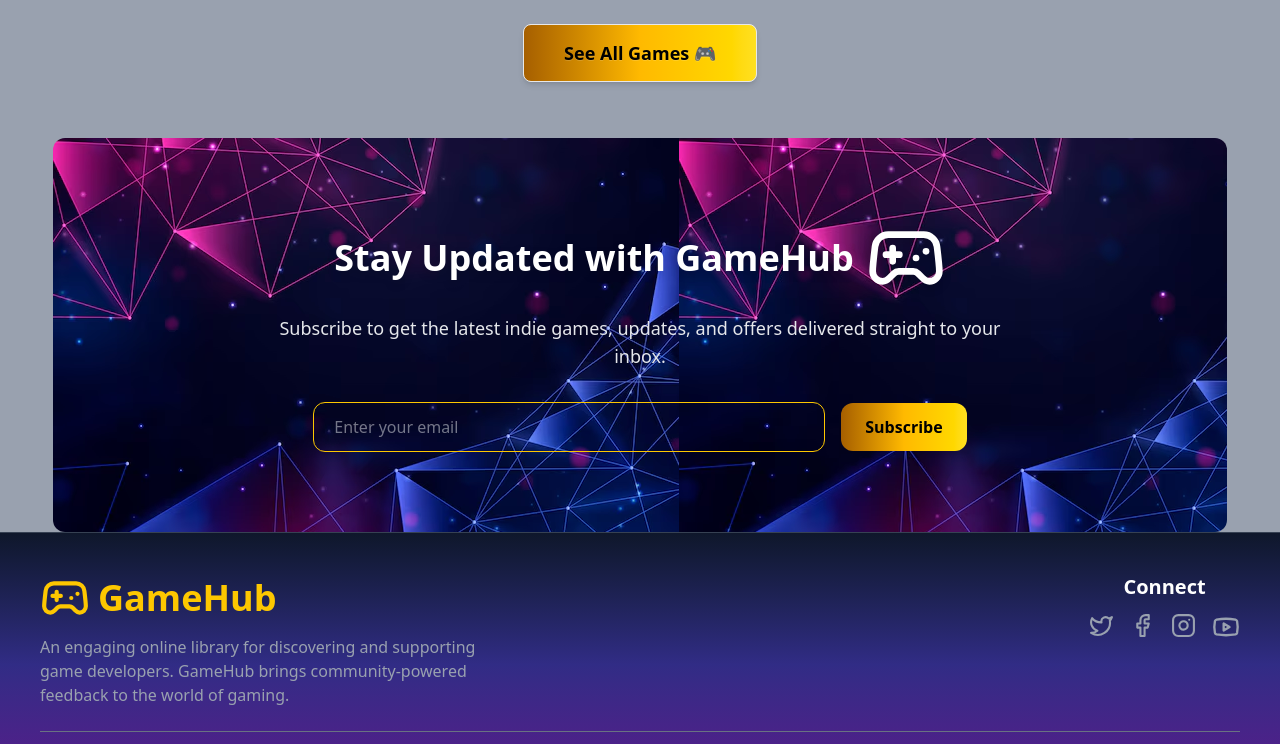
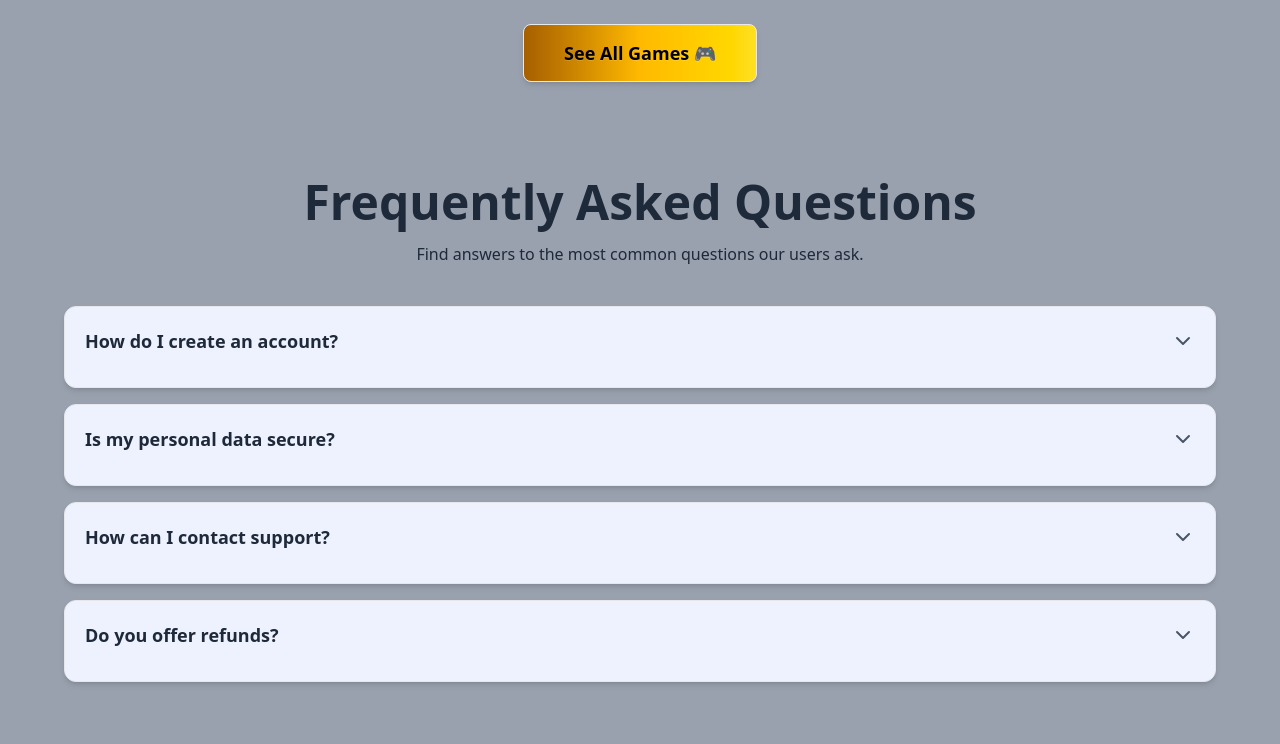
Before and after one commit to Hlamong55/GameHub-A-Game-Library, a React (Vite) app: page / in a window 1280 px wide. Shown: the part 1460-2204 px from the top of the page. Built offline with nearby package versions, Linux system fonts and the light colour scheme; no server answers.

Commit message:
FAQ section added

```diff
--- /dev/null
+++ b/src/pages/FAQ.jsx
@@ -0,0 +1,78 @@
+import { useState } from "react";
+import { ChevronDown } from "lucide-react";
+
+const faqs = [
+  {
+    q: "How do I create an account?",
+    a: "Simply click on the Sign Up button in the navigation bar and fill out the required information to get started.",
+  },
+  {
+    q: "Is my personal data secure?",
+    a: "Yes! We use industry-standard encryption and security measures to protect your personal information.",
+  },
+  {
+    q: "How can I contact support?",
+    a: "You can contact our support team through the Support page, available in the navigation bar.",
+  },
+  {
+    q: "Do you offer refunds?",
+    a: "Refunds are available for eligible purchases. Visit our Refund Policy page for detailed information.",
+  },
+];
+
+const FAQ = () => {
+  const [openIndex, setOpenIndex] = useState(null);
+
+  const toggleFAQ = (i) => {
+    setOpenIndex(openIndex === i ? null : i);
+  };
+
+  return (
+    <div className="w-full py-10">
+      <div className="max-w-6xl mx-auto">
+        <h2 className="text-4xl md:text-5xl font-extrabold text-gray-800 text-center mb-4">
+          Frequently Asked Questions
+        </h2>
+        <p className="text-center text-gray-800 mb-10 max-w-xl mx-auto">
+          Find answers to the most common questions our users ask.
+        </p>
+
+        {/* FAQ Accordion */}
+        <div className="space-y-4">
+          {faqs.map((item, i) => (
+            <div
+              key={i}
+              className="bg-indigo-50 shadow-md hover:shadow-lg transition rounded-xl p-5 border border-gray-200"
+            >
+              <button
+                onClick={() => toggleFAQ(i)}
+                className="w-full flex justify-between items-center text-left"
+              >
+                <span className="text-lg font-semibold text-gray-800">
+                  {item.q}
+                </span>
+
+                <ChevronDown
+                  className={`w-6 h-6 text-gray-600 transition-transform ${
+                    openIndex === i ? "rotate-180" : ""
+                  }`}
+                />
+              </button>
+
+              {/* Answer Section */}
+              <div
+                className={`mt-3 text-gray-700 leading-relaxed transition-all duration-300 overflow-hidden ${
+                  openIndex === i ? "max-h-40 opacity-100" : "max-h-0 opacity-0"
+                }`}
+              >
+                {item.a}
+              </div>
+            </div>
+          ))}
+        </div>
+      </div>
+    </div>
+  );
+};
+
+export default FAQ;
--- a/src/pages/Home.jsx
+++ b/src/pages/Home.jsx
@@ -6,6 +6,7 @@ import { Gamepad2 } from "lucide-react";
 import Newsletter from "../components/NewsLetter";
 // eslint-disable-next-line no-unused-vars
 import { motion } from "framer-motion";
+import FAQ from "./FAQ";
 
 const Home = () => {
   useEffect(() => {
@@ -72,7 +73,10 @@ const Home = () => {
           See All Games 🎮
         </button>
       </div>
+     <div className="space-y-6">
+       <FAQ></FAQ>
       <Newsletter></Newsletter>
+     </div>
     </div>
   );
 };
```
